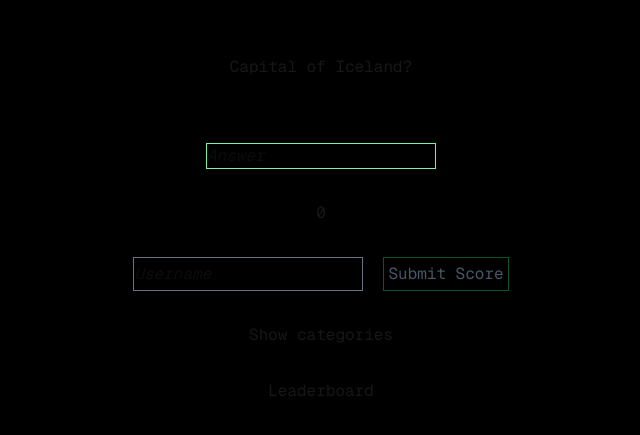
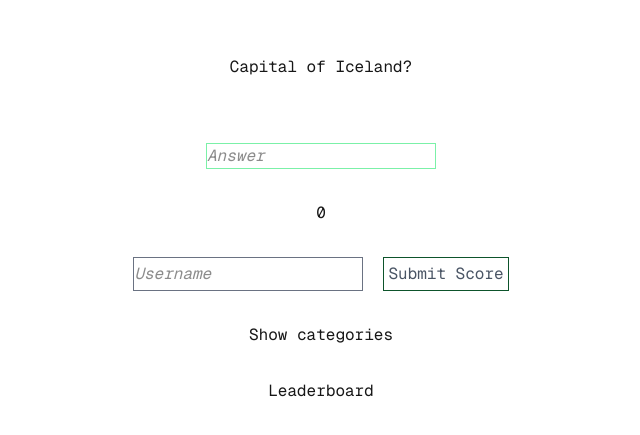
Before and after one commit to harveyrice/nextjs-test, a Next.js app: page / in a window 1280 px wide. Shown: the part 171-606 px from the top of the page, without its empty margins (319-959 px from the left). Built offline with nearby package versions, Linux system fonts and the light colour scheme.

Commit message:
Fix light mode

```diff
--- a/src/app/globals.css
+++ b/src/app/globals.css
@@ -3,6 +3,8 @@
 :root {
   --background: #ffffff;
   --foreground: #171717;
+  --success: #05df72;
+  --fail: #ff6467;
 }
 
 @theme inline {
@@ -16,6 +18,8 @@
   :root {
     --background: #0a0a0a;
     --foreground: #ededed;
+    --success: #0d542b;
+    --fail: #82181a;
   }
 }
 
@@ -26,13 +30,13 @@ body {
 }
 
 @property --tw-gradient-from {
-  syntax: '<color>';
+  syntax: "<color>";
   initial-value: transparent;
   inherits: false;
 }
 
 @property --tw-gradient-to {
-  syntax: '<color>';
+  syntax: "<color>";
   initial-value: transparent;
   inherits: false;
 }
--- a/src/app/quix.tsx
+++ b/src/app/quix.tsx
@@ -120,12 +120,12 @@ function sameString(a: string, b: string) {
 
 function resultToBackgroundStyle(result?: string) {
   if (!result) {
-    return "from-transparent to-transparent";
+    return "";
   }
   if (result.startsWith("✅")) {
-    return "from-gray-900 to-green-900";
+    return "to-[var(--success)]";
   } else {
-    return "from-gray-900 to-red-900";
+    return "to-[var(--fail)]";
   }
 }
 
@@ -200,7 +200,7 @@ export function Quiz(props: QuizProps) {
 
   return (
     <div
-      className={`font-sans grid grid-rows-[20px_1fr_20px] items-center justify-items-center min-h-screen p-8 pb-20 gap-16 sm:p-20 bg-gradient-to-bl from-black to-black transition-[--tw-gradient-from,_--tw-gradient-to] duration-[1000ms] ease-in-out ${
+      className={`font-sans grid grid-rows-[20px_1fr_20px] items-center justify-items-center min-h-screen p-8 pb-20 gap-16 sm:p-20 bg-gradient-to-bl from-[rgb(var(--background))] to-[rgb(var(--background))] transition-[--tw-gradient-from,_--tw-gradient-to] duration-[1000ms] ease-in-out ${
         result && resultToBackgroundStyle(result)
       }`}
     >
```
